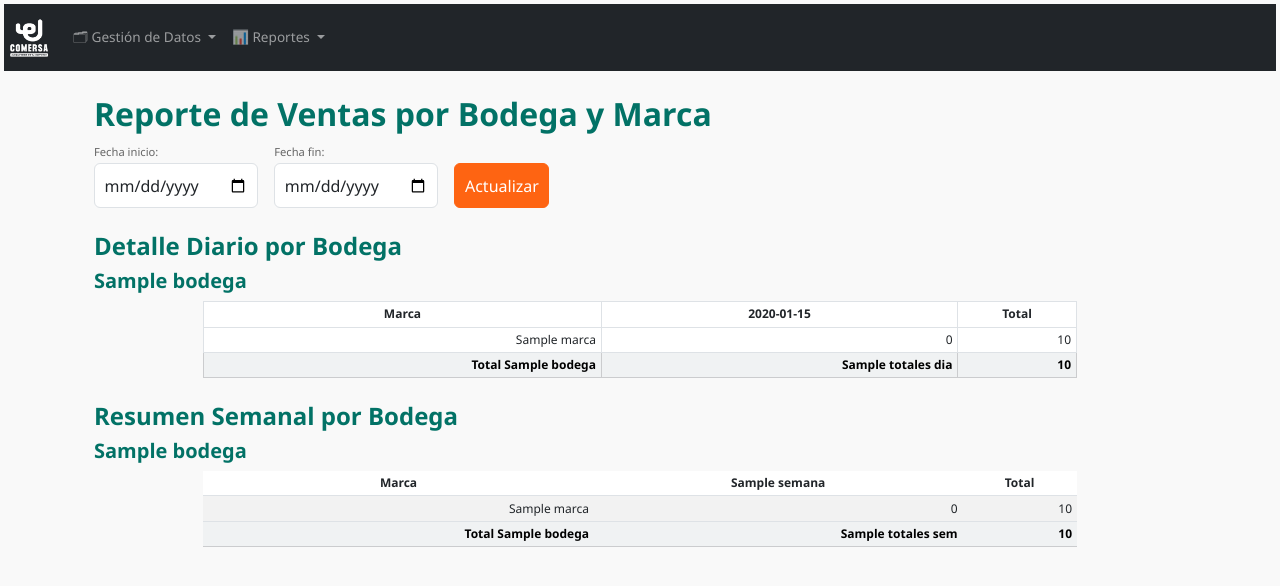
After one commit to estadisticascms/sistema_flask, a Flask app: template templates/reporte_ventas_bodega.html in a window 1280 px wide. The commit adds this page. Shown: the top 586 px of the page. Run offline with Flask 3, Linux system fonts and the light colour scheme; the template is opened without the code that fills it: most values are stand-ins (such as "Sample title", 1, 10 or a date in 2020).

Commit message:
Actualización ventas bodega

```diff
--- a/app.py
+++ b/app.py
@@ -23,6 +23,7 @@ from router.login import login_bp
 from router.accesos import requiere_acceso
 from router.ventas_perdidas import ventas_perdidas_bp
 from router.productos_agotarse import productos_agotarse_bp
+from router.ventas_bodegas import ventas_bodega_bp
 
 
 app = Flask(__name__)
@@ -65,6 +66,7 @@ app.register_blueprint(usuarios_bp)
 app.register_blueprint(login_bp)
 app.register_blueprint(ventas_perdidas_bp)
 app.register_blueprint(productos_agotarse_bp)
+app.register_blueprint(ventas_bodega_bp)
 
 
 
--- a/templates/layout_login.html
+++ b/templates/layout_login.html
@@ -3,6 +3,12 @@
 <head>
     <meta charset="UTF-8">
     <meta name="viewport" content="width=device-width, initial-scale=1">
+
+    <a class="navbar-brand" href="/">
+        <img src="{{ url_for('static', filename='logo.png') }}" alt="Logo" width="40" height="40" class="d-inline-block align-text-top">
+
+    </a>
+
     <title>{% block title %}Grupo Comersa{% endblock %}</title>
 
     <!-- Bootstrap -->
--- /dev/null
+++ b/templates/reporte_ventas_bodega.html
@@ -0,0 +1,93 @@
+{% extends "layout.html" %}
+{% block content %}
+<div class="container mt-4">
+    <h2>Reporte de Ventas por Bodega y Marca</h2>
+
+    <!-- Formulario para cambiar fechas -->
+    <form method="post" class="row g-3 mb-4">
+        <div class="col-auto">
+            <label for="fecha_inicio" class="form-label">Fecha inicio:</label>
+            <input type="date" id="fecha_inicio" name="fecha_inicio" class="form-control" value="{{ fecha_inicio }}">
+        </div>
+        <div class="col-auto">
+            <label for="fecha_fin" class="form-label">Fecha fin:</label>
+            <input type="date" id="fecha_fin" name="fecha_fin" class="form-control" value="{{ fecha_fin }}">
+        </div>
+        <div class="col-auto align-self-end">
+            <button type="submit" class="btn btn-primary">Actualizar</button>
+        </div>
+    </form>
+
+    <!-- Bloque 1: Ventas diarias -->
+    <h4>Detalle Diario por Bodega</h4>
+    {% for bodega, marcas in data_dias.items() %}
+        <h5>{{ bodega }}</h5>
+        <table class="table table-bordered table-sm mb-4">
+            <thead>
+                <tr>
+                    <th>Marca</th>
+                    {% for fecha in fechas %}
+                        <th>{{ fecha }}</th>
+                    {% endfor %}
+                    <th>Total</th>
+                </tr>
+            </thead>
+            <tbody>
+                {% for marca, valores in marcas.items() %}
+                <tr>
+                    <td>{{ marca }}</td>
+                    {% for fecha in fechas %}
+                        <td>{{ valores.get(fecha, 0) }}</td>
+                    {% endfor %}
+                    <td>{{ valores.values()|sum }}</td>
+                </tr>
+                {% endfor %}
+                <!-- Totales por bodega -->
+                <tr class="table-secondary fw-bold">
+                    <td>Total {{ bodega }}</td>
+                    {% for fecha in fechas %}
+                        <td>{{ totales_dias[bodega][fecha] }}</td>
+                    {% endfor %}
+                    <td>{{ totales_dias[bodega]["Total"] }}</td>
+                </tr>
+            </tbody>
+        </table>
+    {% endfor %}
+
+    <!-- Bloque 2: Ventas semanales -->
+    <h4>Resumen Semanal por Bodega</h4>
+    {% for bodega, marcas in data_sem.items() %}
+        <h5>{{ bodega }}</h5>
+        <table class="table table-striped table-sm mb-4">
+            <thead>
+                <tr>
+                    <th>Marca</th>
+                    {% for semana in semanas %}
+                        <th>{{ semana }}</th>
+                    {% endfor %}
+                    <th>Total</th>
+                </tr>
+            </thead>
+            <tbody>
+                {% for marca, valores in marcas.items() %}
+                <tr>
+                    <td>{{ marca }}</td>
+                    {% for semana in semanas %}
+                        <td>{{ valores.get(semana, 0) }}</td>
+                    {% endfor %}
+                    <td>{{ valores.values()|sum }}</td>
+                </tr>
+                {% endfor %}
+                <!-- Totales por bodega -->
+                <tr class="table-secondary fw-bold">
+                    <td>Total {{ bodega }}</td>
+                    {% for semana in semanas %}
+                        <td>{{ totales_sem[bodega][semana] }}</td>
+                    {% endfor %}
+                    <td>{{ totales_sem[bodega]["Total"] }}</td>
+                </tr>
+            </tbody>
+        </table>
+    {% endfor %}
+</div>
+{% endblock %}
```
Also changed, not shown: router/ventas_bodegas.py (added, +93 -0 lines), templates/inicio.html (+11 -0 lines).
